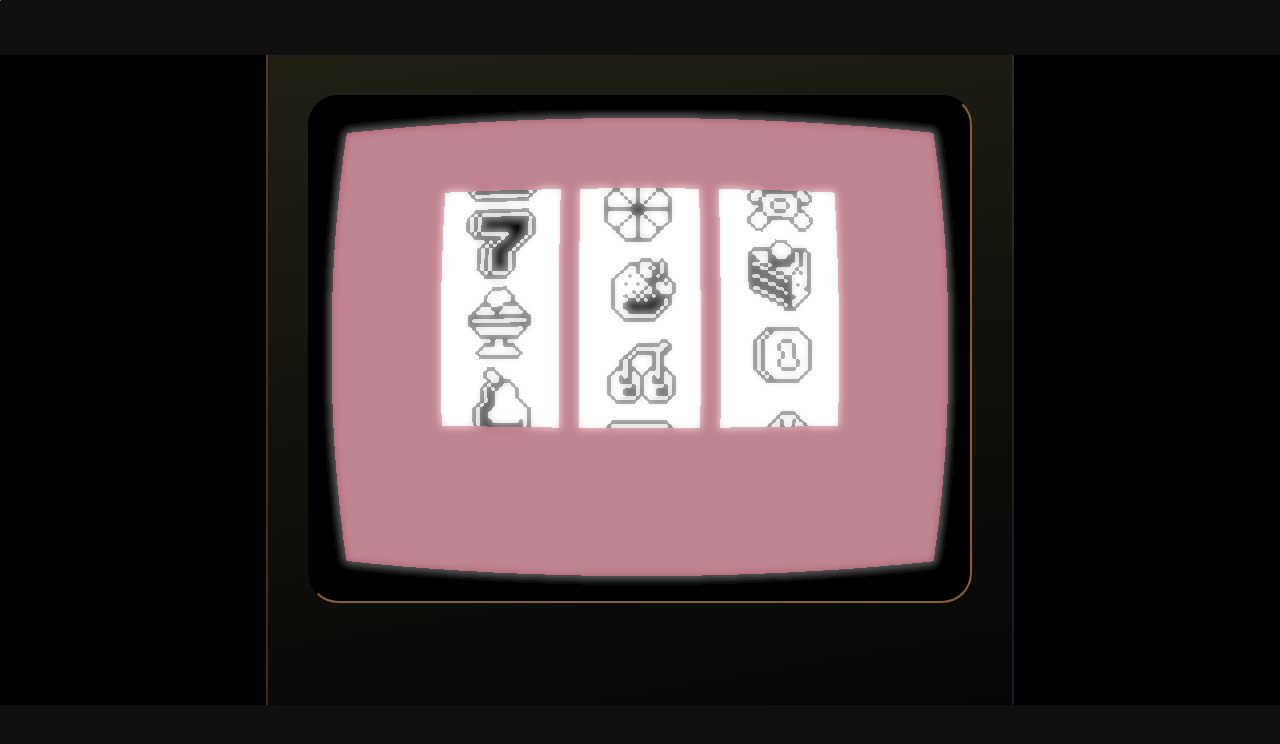
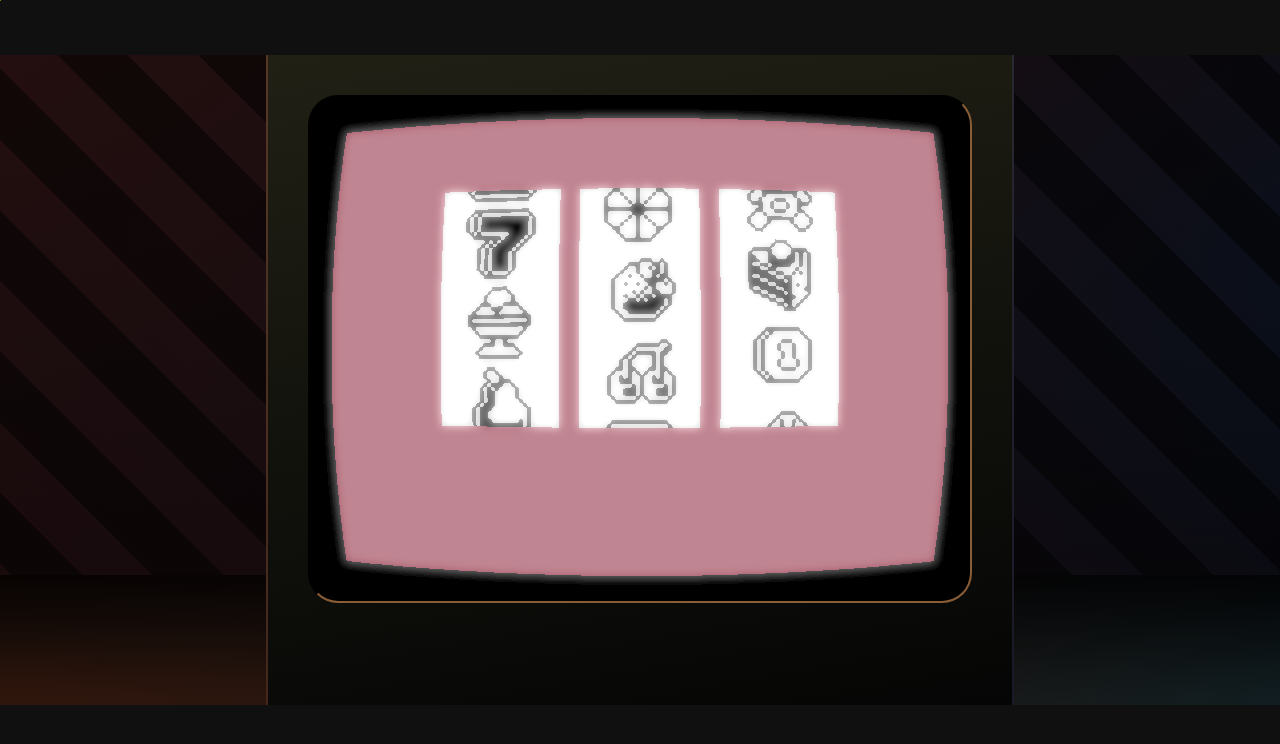
Before and after one commit to unframework/wick, a Preact app: page / in a window 1280 px wide. Shown: the top 744 px of the page. Built offline with nearby package versions, Linux system fonts and the light colour scheme.

Commit message:
Add more background graphics

```diff
--- a/src/components/App.scss
+++ b/src/components/App.scss
@@ -9,14 +9,41 @@
   background: #101010;
 
   > ._main {
+    position: relative;
     display: flex;
     flex-direction: column;
     justify-content: center;
     align-items: center;
     width: 100%;
     height: 650px;
-    background: #000;
+    background-color: #100505;
+    background-image: repeating-linear-gradient(
+        45deg,
+        rgba(0, 0, 0, 0.5),
+        rgba(0, 0, 0, 0.5) 50px,
+        rgba(0, 0, 0, 0) 50px,
+        rgba(0, 0, 0, 0) 100px
+      ),
+      radial-gradient(ellipse at -20% -20%, #281010, rgba(#050505, 0)),
+      radial-gradient(ellipse at 120% 30%, #001020, rgba(#050505, 0));
     overflow: hidden;
+    z-index: 0;
+
+    > ._table {
+      position: absolute;
+      z-index: -1;
+      left: 0;
+      width: 100%;
+      height: 20%;
+      bottom: 0;
+      background-color: #100505;
+      background-image: linear-gradient(
+          rgba(#000000, 0.75),
+          rgba(#000000, 0.25)
+        ),
+        radial-gradient(ellipse at -20% 90%, #482010, rgba(#050505, 0)),
+        radial-gradient(ellipse at 120% 90%, #003040, rgba(#050505, 0));
+    }
 
     > ._cabinet {
       flex: 1 1 0;
--- a/src/components/App.tsx
+++ b/src/components/App.tsx
@@ -14,6 +14,7 @@ export const App: FunctionalComponent<{ state: SlotMachine }> = ({ state }) => {
     >
       <div className="App">
         <div className="_main">
+          <div className="_table" />
           <div className="_cabinet">
             <div className="_screen">
               <MachineScreen state={state} />
```
